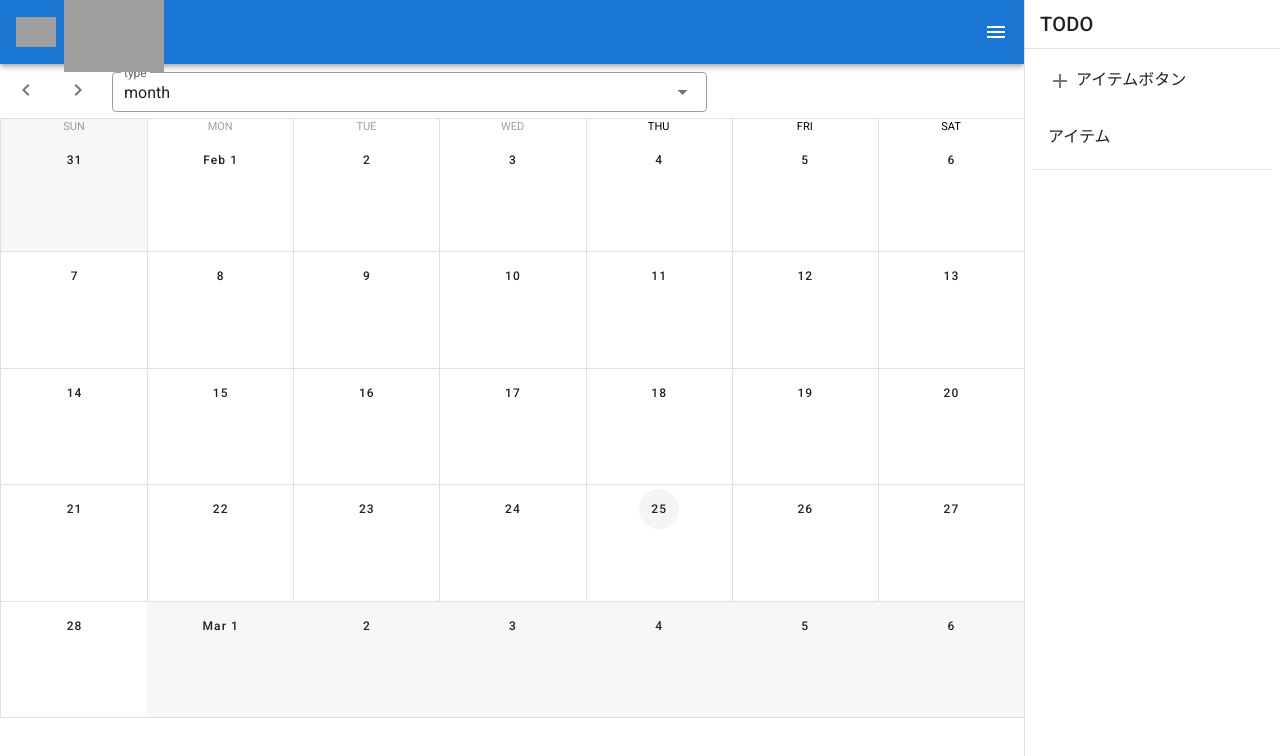
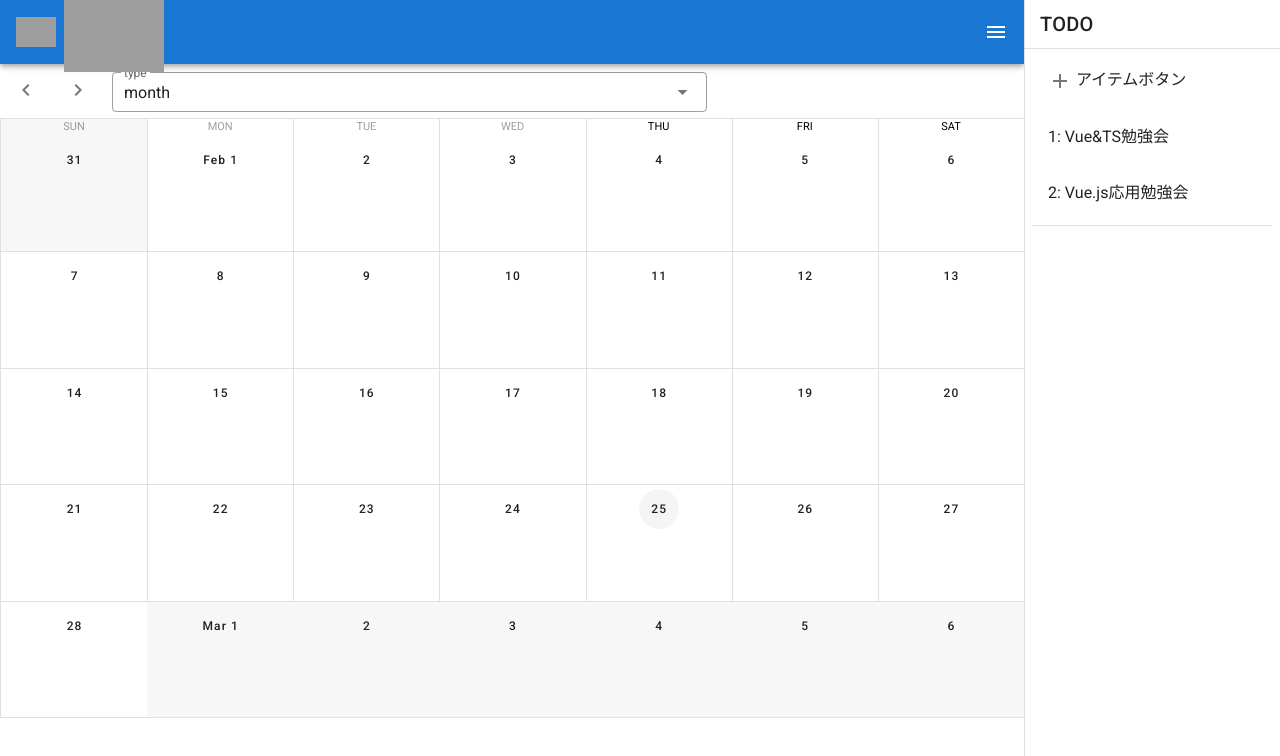
Before and after one commit to SeiyaHirata/vuerouter-vuex, a Vue app: page / in a window 1280 px wide. Shown: the top 756 px of the page. Built offline with nearby package versions, Linux system fonts and the light colour scheme; grey boxes are pictures that could not be loaded.

Commit message:
サイドバーにイベントを表示しよう

```diff
--- a/src/components/Sidebar.vue
+++ b/src/components/Sidebar.vue
@@ -21,9 +21,11 @@
             </v-list-item-content>
           </v-list-item>
 
-          <v-list-item>
+          <v-list-item v-for="(event, index) in events" :key="index">
             <v-list-item-content>
-              <v-list-item-title>アイテム</v-list-item-title>
+              <v-list-item-title
+                >{{ event.taskNo }}: {{ event.name }}</v-list-item-title
+              >
             </v-list-item-content>
           </v-list-item>
           <v-divider></v-divider>
@@ -46,6 +48,11 @@ export default {
       set(value) {
         this.$store.dispatch("switchSideBar", value);
       }
+    },
+    events: {
+      get() {
+        return this.$store.state.event.events;
+      }
     }
   },
   methods: {}
```
